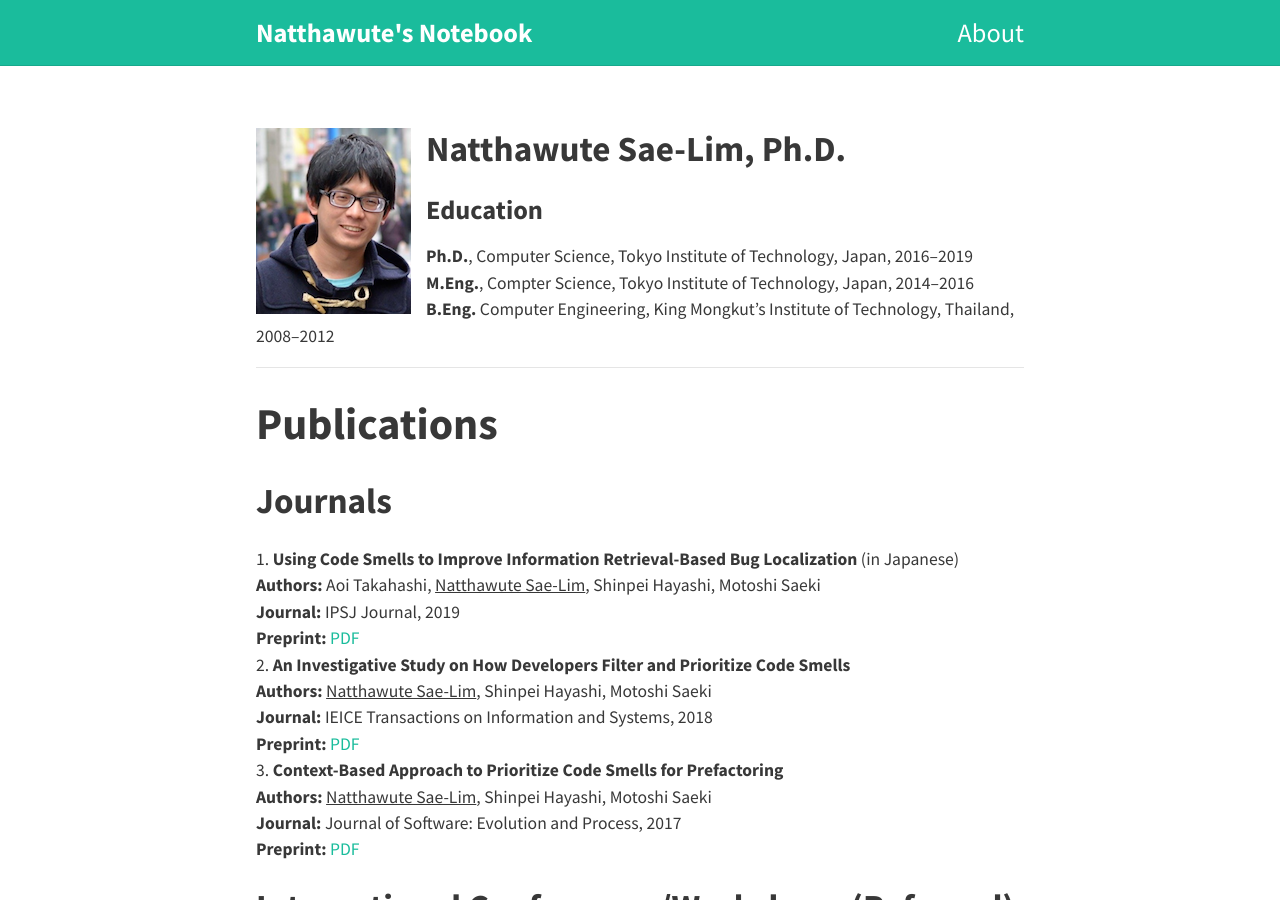
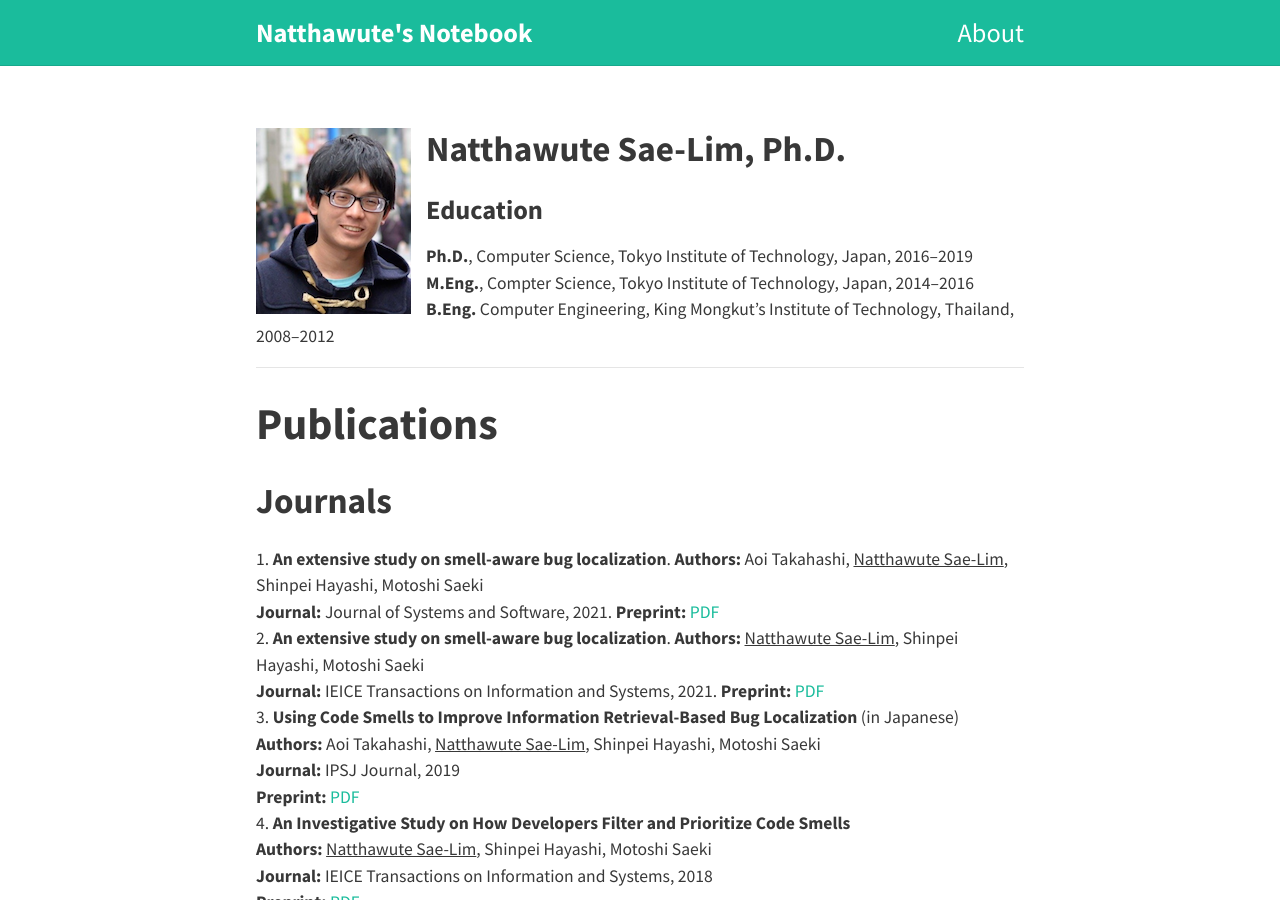
Before and after one commit to natthawute/natthawute.github.io, a Jekyll site: the page built from about.md, in a window 1280 px wide and 900 px high. Built offline with Jekyll 4.4.1, drawn with Linux system fonts in a browser that asks for light colours; nearby versions of some CDN libraries.

Commit message:
update publication

```diff
--- a/about.md
+++ b/about.md
@@ -14,6 +14,14 @@ ____
 
 # Publications
 ## Journals
+1. **An extensive study on smell-aware bug localization**.
+   **Authors:** Aoi Takahashi, <u>Natthawute Sae-Lim</u>, Shinpei Hayashi, Motoshi Saeki
+   **Journal:** Journal of Systems and Software, 2021.
+   **Preprint:** [PDF](https://www.sciencedirect.com/science/article/pii/S0164121221000832/pdfft?md5=ce961c9a3f545fcd2c1d6615d79c2486&pid=1-s2.0-S0164121221000832-main.pdf)
+1. **An extensive study on smell-aware bug localization**.
+   **Authors:** <u>Natthawute Sae-Lim</u>, Shinpei Hayashi, Motoshi Saeki
+   **Journal:** IEICE Transactions on Information and Systems, 2021.
+   **Preprint:** [PDF](/assets/paper/Natthawute-IEICE2021.pdf)
 1. **Using Code Smells to Improve Information Retrieval-Based Bug Localization** (in Japanese)
    **Authors:** Aoi Takahashi, <u>Natthawute Sae-Lim</u>, Shinpei Hayashi, Motoshi Saeki
    **Journal:** IPSJ Journal, 2019
```
